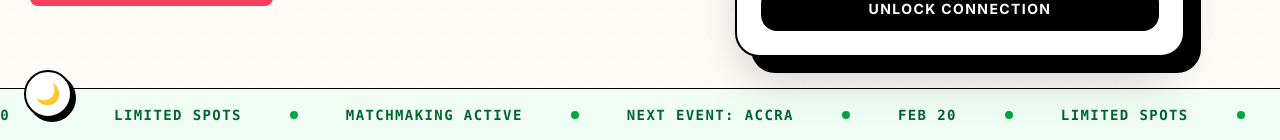
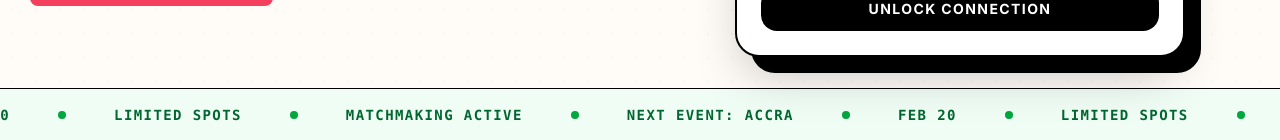
Before and after one commit to mcofie/minutes2match, a Nuxt app: page / in a window 1280 px wide. Shown: the part 658-798 px from the top of the page. Built offline with nearby package versions, Linux system fonts and the light colour scheme; no server answers.

Commit message:
fix: use npm install instead of npm ci for flexible dependency resolution

```diff
--- a/app.vue
+++ b/app.vue
@@ -1,5 +1,5 @@
 <template>
-  <div class="app-wrapper" :class="{ 'dark': isDark }">
+  <div class="app-wrapper">
     <!-- Page Loading Overlay -->
     <Transition name="loading">
       <div
@@ -30,54 +30,11 @@
 
     <!-- Global Confetti Container -->
     <UiConfettiContainer />
-
-    <!-- Dark Mode Toggle (Fixed Position) -->
-    <button
-      @click="toggleDark"
-      class="fixed left-6 z-[100] w-12 h-12 rounded-full bg-white dark:bg-stone-800 border-2 border-black dark:border-stone-600 shadow-[4px_4px_0px_0px_rgba(0,0,0,1)] dark:shadow-[4px_4px_0px_0px_rgba(255,255,255,0.1)] flex items-center justify-center hover:scale-110 transition-transform duration-300"
-      :class="[ isOnDashboard ? 'bottom-28 md:bottom-6' : 'bottom-6' ]"
-      :title="isDark ? 'Switch to Light Mode' : 'Switch to Dark Mode'"
-    >
-      <span v-if="isDark" class="text-xl">☀️</span>
-      <span v-else class="text-xl">🌙</span>
-    </button>
   </div>
 </template>
 
 <script setup lang="ts">
 const isLoading = ref(false)
-const route = useRoute()
-
-// Check if we are on the dashboard (needs higher toggle button on mobile)
-const isOnDashboard = computed(() => route.path === '/me')
-
-// Dark mode
-const isDark = ref(false)
-
-onMounted(() => {
-  // Check system preference or stored preference
-  const stored = localStorage.getItem('dark-mode')
-  if (stored !== null) {
-    isDark.value = stored === 'true'
-  } else {
-    isDark.value = window.matchMedia('(prefers-color-scheme: dark)').matches
-  }
-  updateDarkMode()
-})
-
-const toggleDark = () => {
-  isDark.value = !isDark.value
-  localStorage.setItem('dark-mode', String(isDark.value))
-  updateDarkMode()
-}
-
-const updateDarkMode = () => {
-  if (isDark.value) {
-    document.documentElement.classList.add('dark')
-  } else {
-    document.documentElement.classList.remove('dark')
-  }
-}
 </script>
 
 <style>
@@ -112,13 +69,5 @@ const updateDarkMode = () => {
   opacity: 0;
 }
 
-/* Dark mode base styles */
-.dark {
-  color-scheme: dark;
-}
 
-.dark body {
-  background-color: #0c0a09;
-  color: #fafaf9;
-}
 </style>
```
Also changed, not shown: .agent/tasks/disable_dark_mode.md (added).
